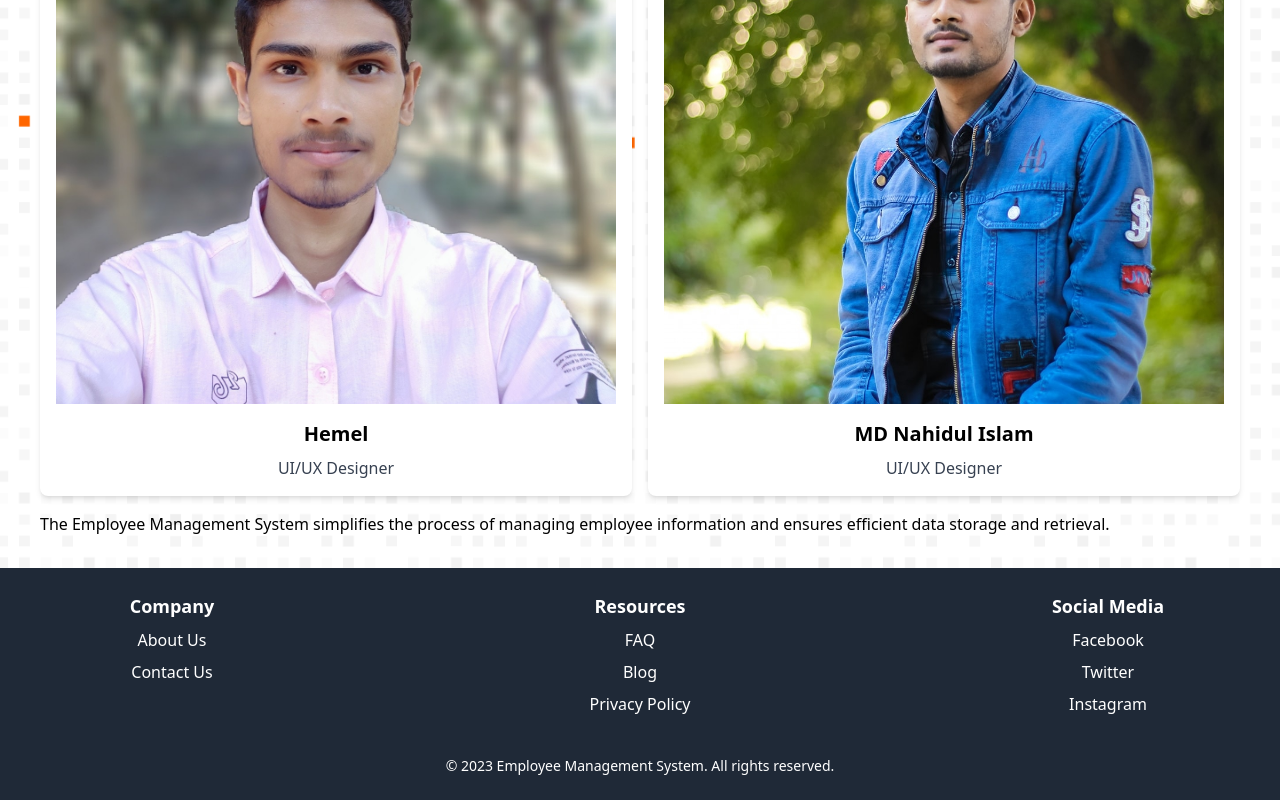
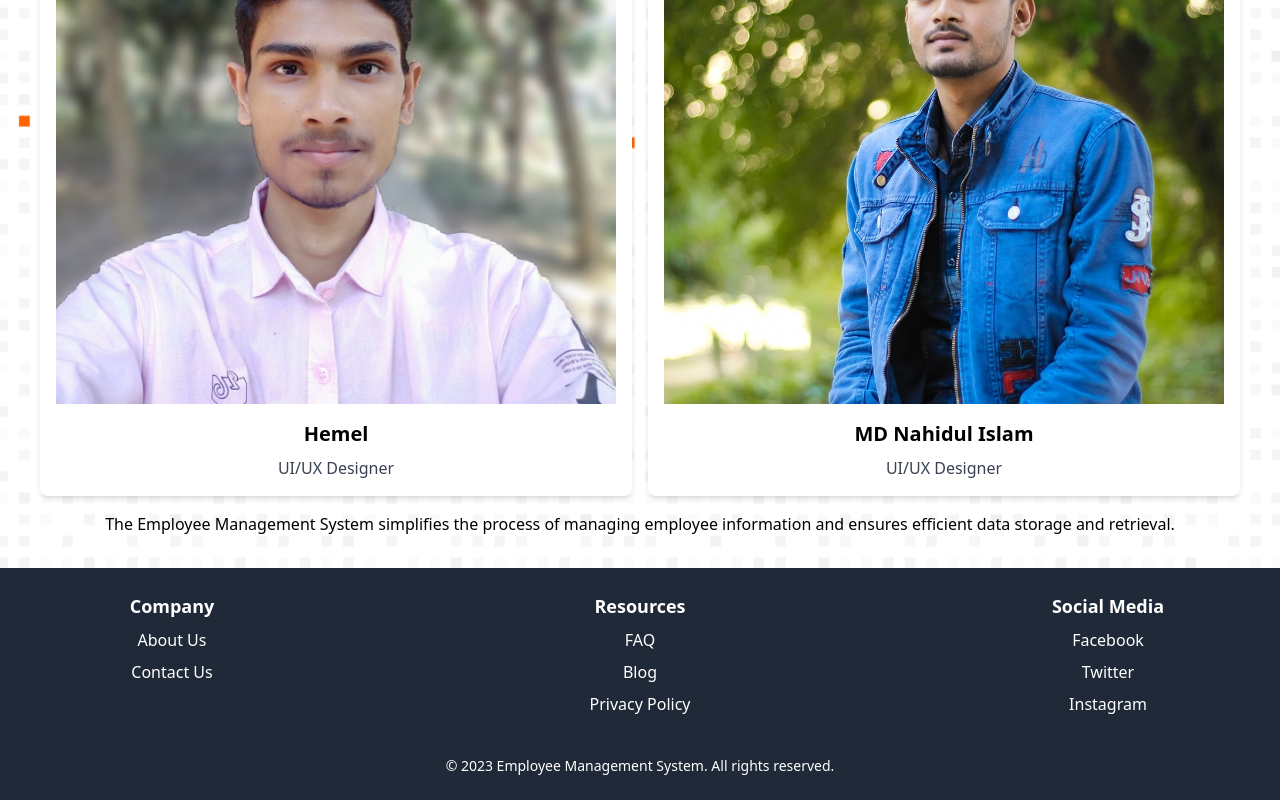
Before and after one commit to akibahmed229/Java-Employee_Management-System-Website, a React (Vite) app: page /about in a window 1280 px wide. Shown: the part 1632-2432 px from the top of the page. Built offline with nearby package versions, Linux system fonts and the light colour scheme.

Commit message:
Text position fixed

```diff
--- a/src/components/About.jsx
+++ b/src/components/About.jsx
@@ -91,7 +91,7 @@ const About = ({ darkMode }) => {
         </div>
 
         <p
-          className={`${darkMode} ? "text-white" : "text-gray-700"} mt-4 mb-8`}
+          className={`${darkMode} ? "text-white" : "text-gray-700"} mt-4 mb-8 text-center`}
         >
           The Employee Management System simplifies the process of managing
           employee information and ensures efficient data storage and retrieval.
```
